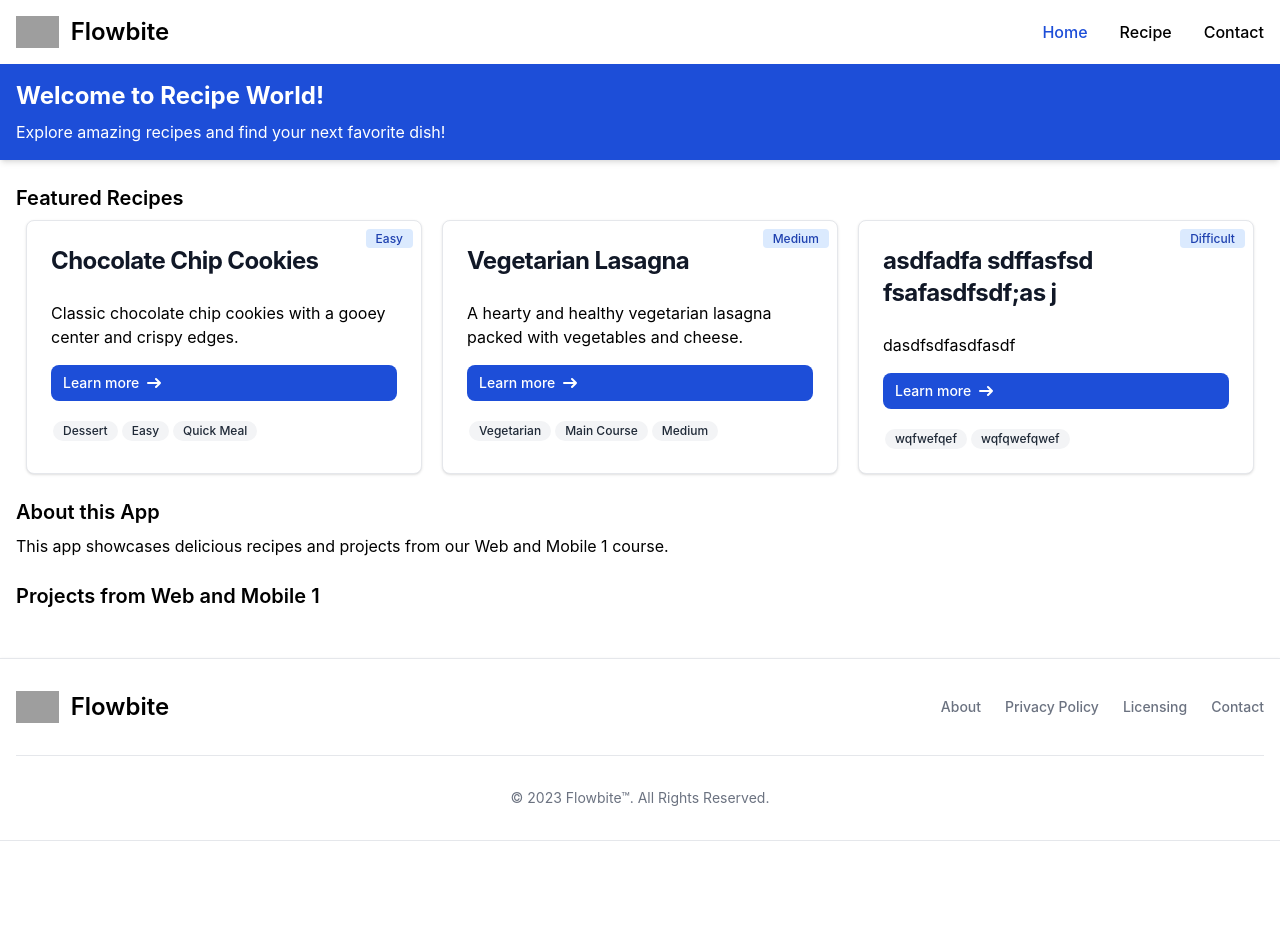
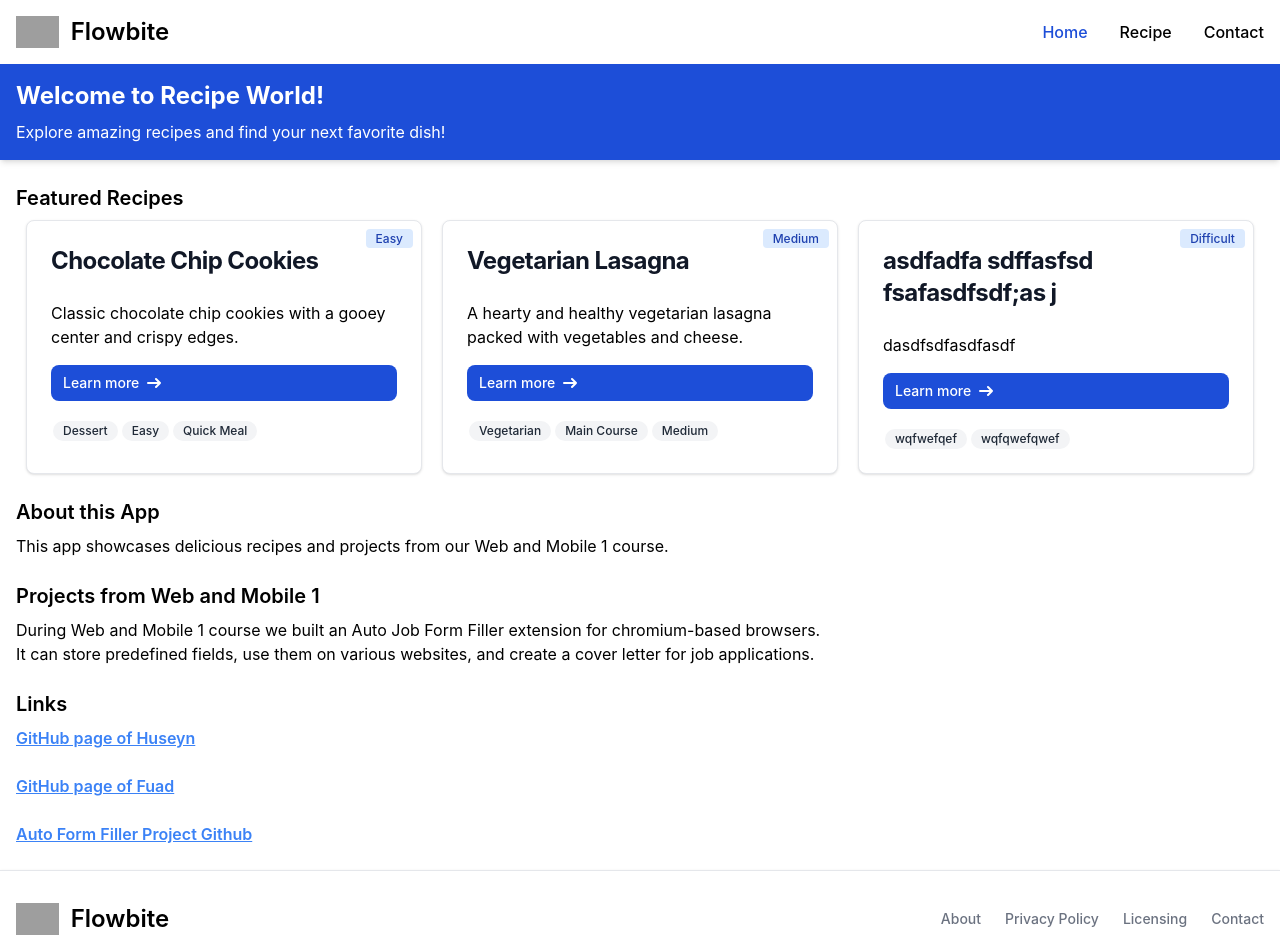
Before and after one commit to HuseynJafarli/Recipe-Manager-App-React, a React (Create React App) app: page / in a window 1280 px wide. Shown: the top 952 px of the page. Before the commit the page ends 841 px from the top, so only its background shows below. Built offline with nearby package versions, Linux system fonts and the light colour scheme; data requests are answered from the project's data file; grey boxes are pictures that could not be loaded.

Commit message:
home page completed, bugtest and some component changes

```diff
--- a/data/db.json
+++ b/data/db.json
@@ -85,6 +85,29 @@
         "asdfaxzcdasdf"
       ],
       "difficulty": "Difficult"
+    },
+    {
+      "id": "4151",
+      "title": "B",
+      "description": "aba",
+      "tags": [
+        "1",
+        "aaa",
+        "s"
+      ],
+      "ingredients": [
+        "hec",
+        "ne",
+        "almamisiq",
+        "."
+      ],
+      "preparation": [
+        "s",
+        "a",
+        "a",
+        "s"
+      ],
+      "difficulty": "Easy"
     }
   ],
   "messages": [
@@ -115,6 +138,13 @@
       "email": "huseyncfrli6@gmail.com",
       "subject": "Another test",
       "message": "OIAJdiajsidpasdasd"
+    },
+    {
+      "id": "2fa3",
+      "name": "testday 1",
+      "email": "tester@gmail.abc",
+      "subject": "Another test",
+      "message": "Guten Tag"
     }
   ]
 }
--- a/src/components/Home/Home.jsx
+++ b/src/components/Home/Home.jsx
@@ -43,7 +43,42 @@ function Home() {
 
         <section>
           <h2 className="text-xl font-semibold mb-2">Projects from Web and Mobile 1</h2>
+          <p>During Web and Mobile 1 course we built an Auto Job Form Filler extension for chromium-based browsers.
+            <br />
+            It can store predefined fields, use them on various websites, and create a cover letter for job applications.</p>
+            <br />
+        </section>
 
+        <section className="mb-6">
+          <h2 className="text-xl font-semibold mb-2">Links</h2>
+          <a
+            href="https://github.com/HuseynJafarli"
+            target="_blank"
+            rel="noopener noreferrer"
+            className="text-blue-500 hover:text-blue-700 underline font-semibold transition-all duration-200 ease-in-out"
+          >
+           GitHub page of Huseyn
+          </a>
+          <br />
+          <br />
+          <a
+            href="https://github.com/Fuad2005"
+            target="_blank"
+            rel="noopener noreferrer"
+            className="text-blue-500 hover:text-blue-700 underline font-semibold transition-all duration-200 ease-in-out"
+          >
+            GitHub page of Fuad
+          </a>
+          <br />
+          <br />
+          <a
+            href="https://github.com/Fuad2005/Auto_Form_Filler"
+            target="_blank"
+            rel="noopener noreferrer"
+            className="text-blue-500 hover:text-blue-700 underline font-semibold transition-all duration-200 ease-in-out"
+          >
+            Auto Form Filler Project Github
+          </a>
         </section>
       </div>
     </>
--- a/src/components/Layout/Footer.jsx
+++ b/src/components/Layout/Footer.jsx
@@ -26,8 +26,6 @@ function Footer() {
                     </li>
                 </ul>
             </div>
-            <hr className="my-6 border-gray-200 sm:mx-auto lg:my-8" />
-            <span className="block text-sm text-gray-500 sm:text-center">© 2023 <Link to="https://flowbite.com/" className="hover:underline">Flowbite™</Link>. All Rights Reserved.</span>
         </div>
     </footer>
 
```
